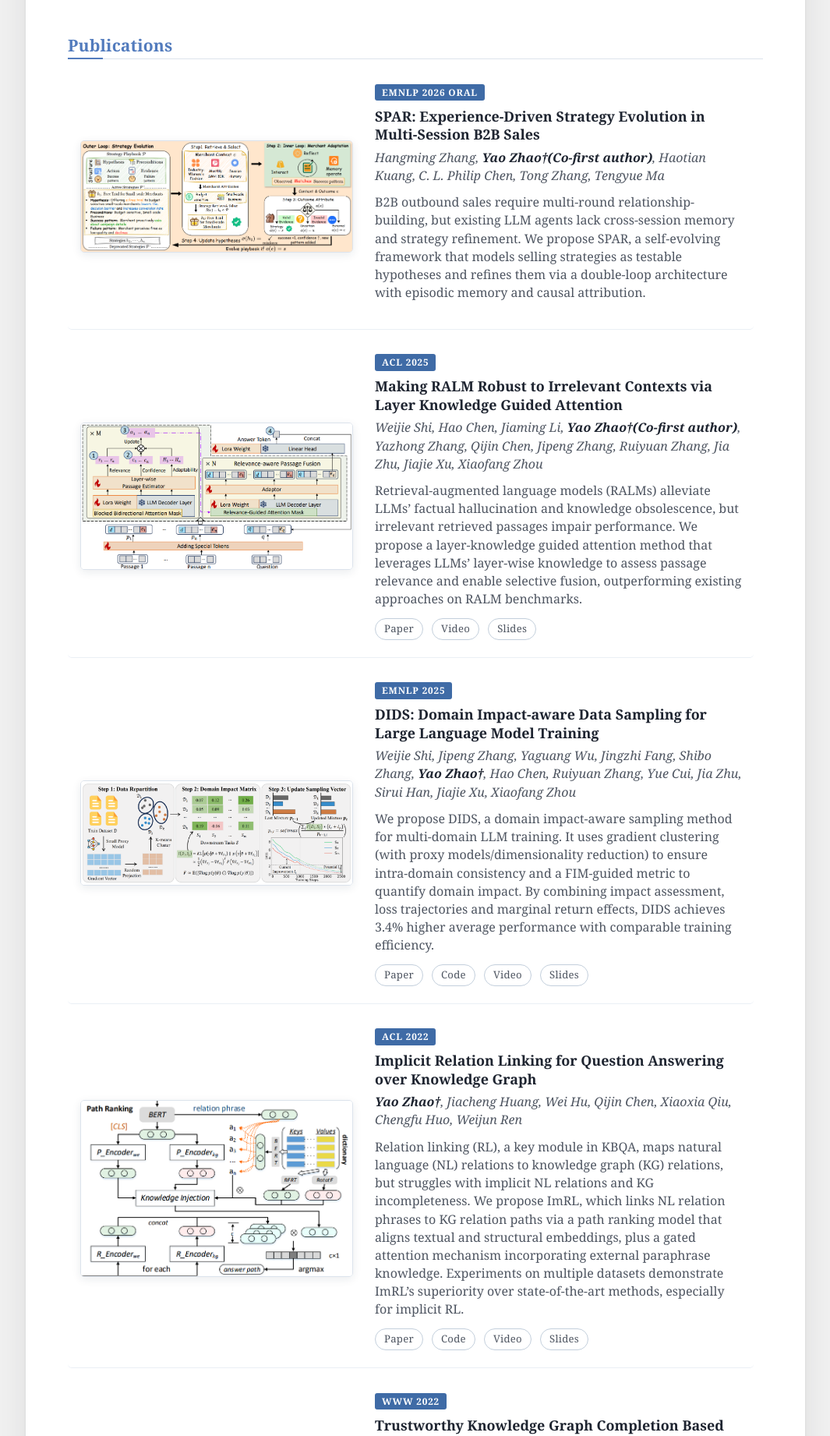
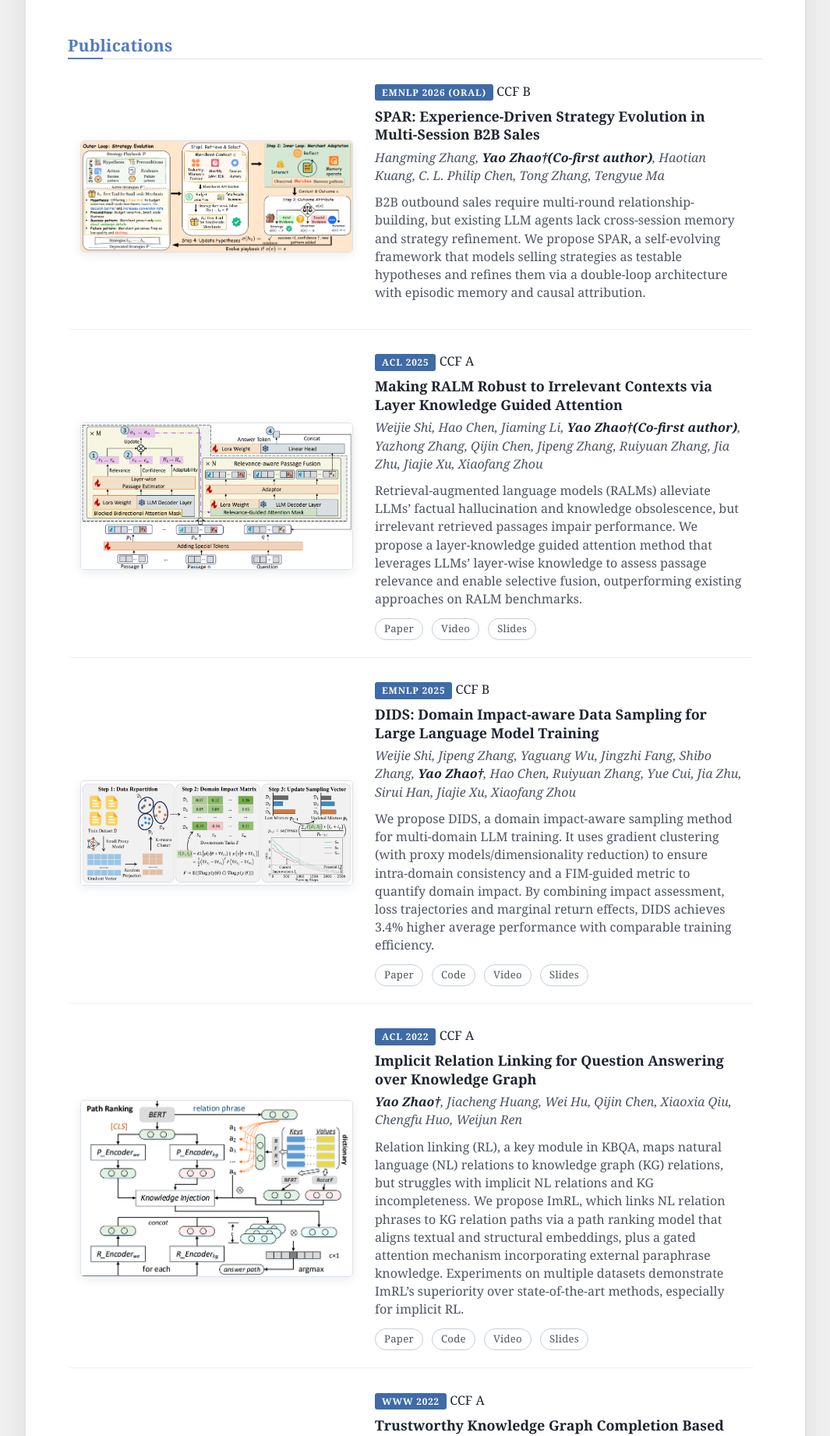
Before and after one commit to Vodkazy/vodkazy.github.io, a plain HTML site: page index.html in a window 1280 px wide. Shown: the part 1216-3058 px from the top of the page at 78% size, without its empty margins (107-1172 px from the left). Drawn offline with Linux system fonts and the light colour scheme.

Commit message:
Update index.html

```diff
--- a/index.html
+++ b/index.html
@@ -69,7 +69,8 @@
         <img src="./pub_spar.png" alt="EMNLP 2026 Publication" width="350" height="143"/>
       </div>
       <div class="pub-info-container">
-        <div class="pub-venue">EMNLP 2026 Oral</div>
+        <div class="pub-venue">EMNLP 2026 (Oral)</div>
+        <span class="pub-rank">CCF B</span>
         <div class="pub-title">SPAR: Experience-Driven Strategy Evolution in Multi-Session B2B Sales</div>
         <div class="pub-authors">Hangming Zhang, <strong>Yao Zhao†(Co-first author)</strong>, Haotian Kuang, C. L. Philip Chen, Tong Zhang, Tengyue Ma</div>
         <div class="pub-abstract">B2B outbound sales require multi-round relationship-building, but existing LLM agents lack cross-session memory and strategy refinement. We propose SPAR, a self-evolving framework that models selling strategies as testable hypotheses and refines them via a double-loop architecture with episodic memory and causal attribution.</div>
@@ -87,6 +88,7 @@
       </div>
       <div class="pub-info-container">
         <div class="pub-venue">ACL 2025</div>
+        <span class="pub-rank">CCF A</span>
         <div class="pub-title">Making RALM Robust to Irrelevant Contexts via Layer Knowledge Guided Attention</div>
         <div class="pub-authors">Weijie Shi, Hao Chen, Jiaming Li, <strong>Yao Zhao†(Co-first author)</strong>, Yazhong Zhang, Qijin Chen, Jipeng Zhang, Ruiyuan Zhang, Jia Zhu, Jiajie Xu, Xiaofang Zhou</div>
         <div class="pub-abstract">Retrieval-augmented language models (RALMs) alleviate LLMs’ factual hallucination and knowledge obsolescence, but irrelevant retrieved passages impair performance. We propose a layer-knowledge guided attention method that leverages LLMs’ layer-wise knowledge to assess passage relevance and enable selective fusion, outperforming existing approaches on RALM benchmarks.</div>
@@ -104,6 +106,7 @@
       </div>
       <div class="pub-info-container">
         <div class="pub-venue">EMNLP 2025</div>
+        <span class="pub-rank">CCF B</span>
         <div class="pub-title">DIDS: Domain Impact-aware Data Sampling for Large Language Model Training</div>
         <div class="pub-authors">Weijie Shi, Jipeng Zhang, Yaguang Wu, Jingzhi Fang, Shibo Zhang, <strong>Yao Zhao†</strong>, Hao Chen, Ruiyuan Zhang, Yue Cui, Jia Zhu, Sirui Han, Jiajie Xu, Xiaofang Zhou</div>
         <div class="pub-abstract">We propose DIDS, a domain impact-aware sampling method for multi-domain LLM training. It uses gradient clustering (with proxy models/dimensionality reduction) to ensure intra-domain consistency and a FIM-guided metric to quantify domain impact. By combining impact assessment, loss trajectories and marginal return effects, DIDS achieves 3.4% higher average performance with comparable training efficiency.</div>
@@ -122,6 +125,7 @@
       </div>
       <div class="pub-info-container">
         <div class="pub-venue">ACL 2022</div>
+        <span class="pub-rank">CCF A</span>
         <div class="pub-title">Implicit Relation Linking for Question Answering over Knowledge Graph</div>
         <div class="pub-authors"><strong>Yao Zhao†</strong>, Jiacheng Huang, Wei Hu, Qijin Chen, Xiaoxia Qiu, Chengfu Huo, Weijun Ren</div>
         <div class="pub-abstract">Relation linking (RL), a key module in KBQA, maps natural language (NL) relations to knowledge graph (KG) relations, but struggles with implicit NL relations and KG incompleteness. We propose ImRL, which links NL relation phrases to KG relation paths via a path ranking model that aligns textual and structural embeddings, plus a gated attention mechanism incorporating external paraphrase knowledge. Experiments on multiple datasets demonstrate ImRL’s superiority over state-of-the-art methods, especially for implicit RL.</div>
@@ -140,6 +144,7 @@
       </div>
       <div class="pub-info-container">
         <div class="pub-venue">WWW 2022</div>
+        <span class="pub-rank">CCF A</span>
         <div class="pub-title">Trustworthy Knowledge Graph Completion Based on Multi-Sourced Noisy Data</div>
         <div class="pub-authors">Jiacheng Huang, <strong>Yao Zhao†</strong>, Wei Hu, Zhen Ning, Qijin Chen, Xiaoxia Qiu, Chengfu Huo, Weijun Ren</div>
         <div class="pub-abstract">We propose a trustworthy method for open knowledge graph (KG) completion that mitigates web data noise. It combines a holistic-scoring graph neural network, value alignment networks, and a source-quality-aware truth inference model with semi-supervised learning, outperforming state-of-the-art methods in both missing fact completion and new fact discovery.</div>
@@ -156,6 +161,7 @@
       </div>
       <div class="pub-info-container">
         <div class="pub-venue">APWeb 2019</div>
+        <span class="pub-rank">CCF C</span>
         <div class="pub-title">Leveraging Context Information for Joint Entity and Relation Linking</div>
         <div class="pub-authors"><strong>Yao Zhao†</strong>, Zhuoming Xu, Wei Hu</div>
         <div class="pub-abstract">We propose EEARL, an extended entity-relation linker for KBQA systems, which leverages full context (including non-mention expressions like wh-words ignored by existing methods) via character- and word-level LSTMs to extract mention context and entity/relation attribute features, then re-scores candidates by vector similarity. Experiments on LC-QuAD and QALD show EEARL outperforms comparative approaches in both entity and relation linking accuracy.</div>
```
